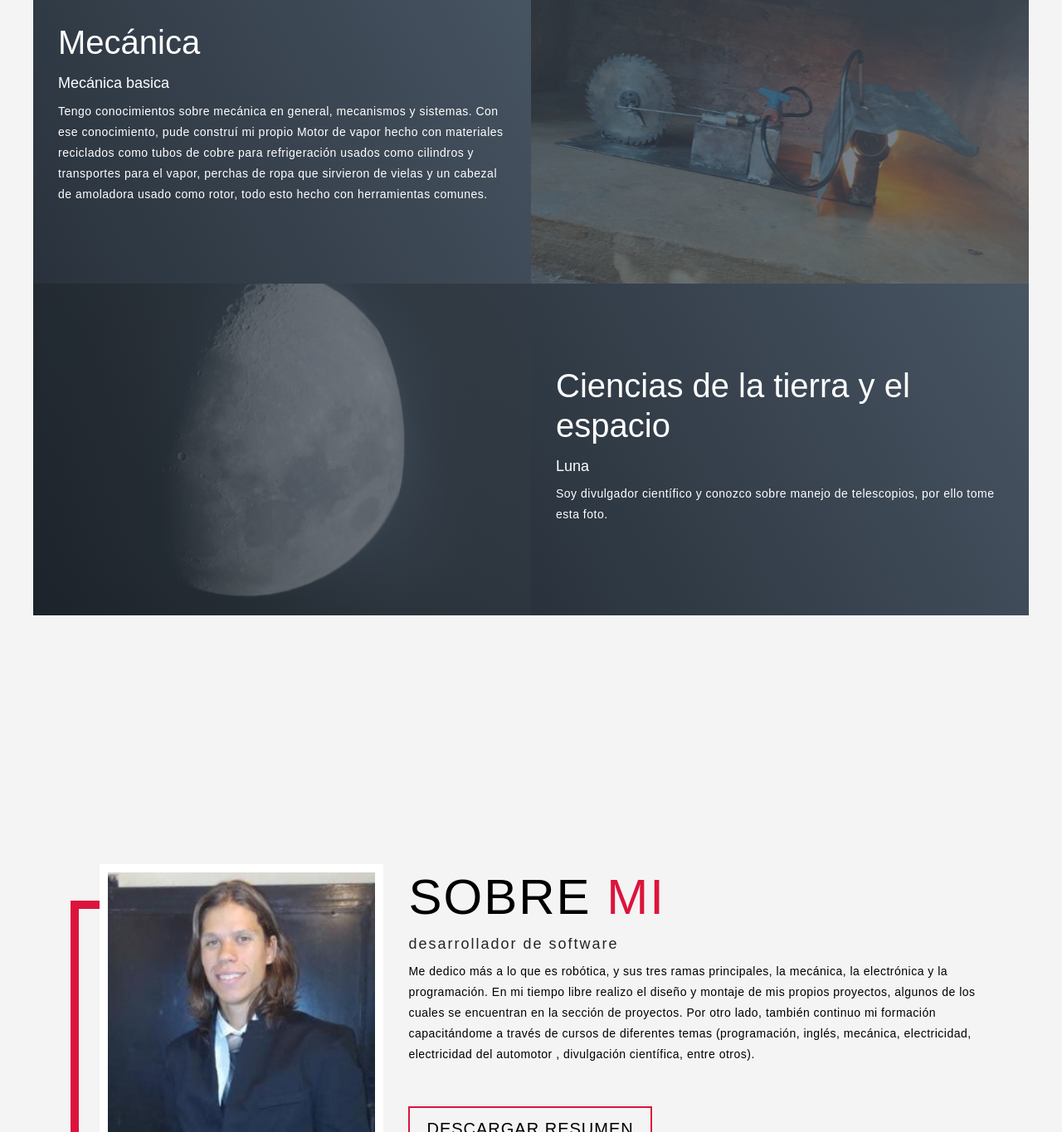
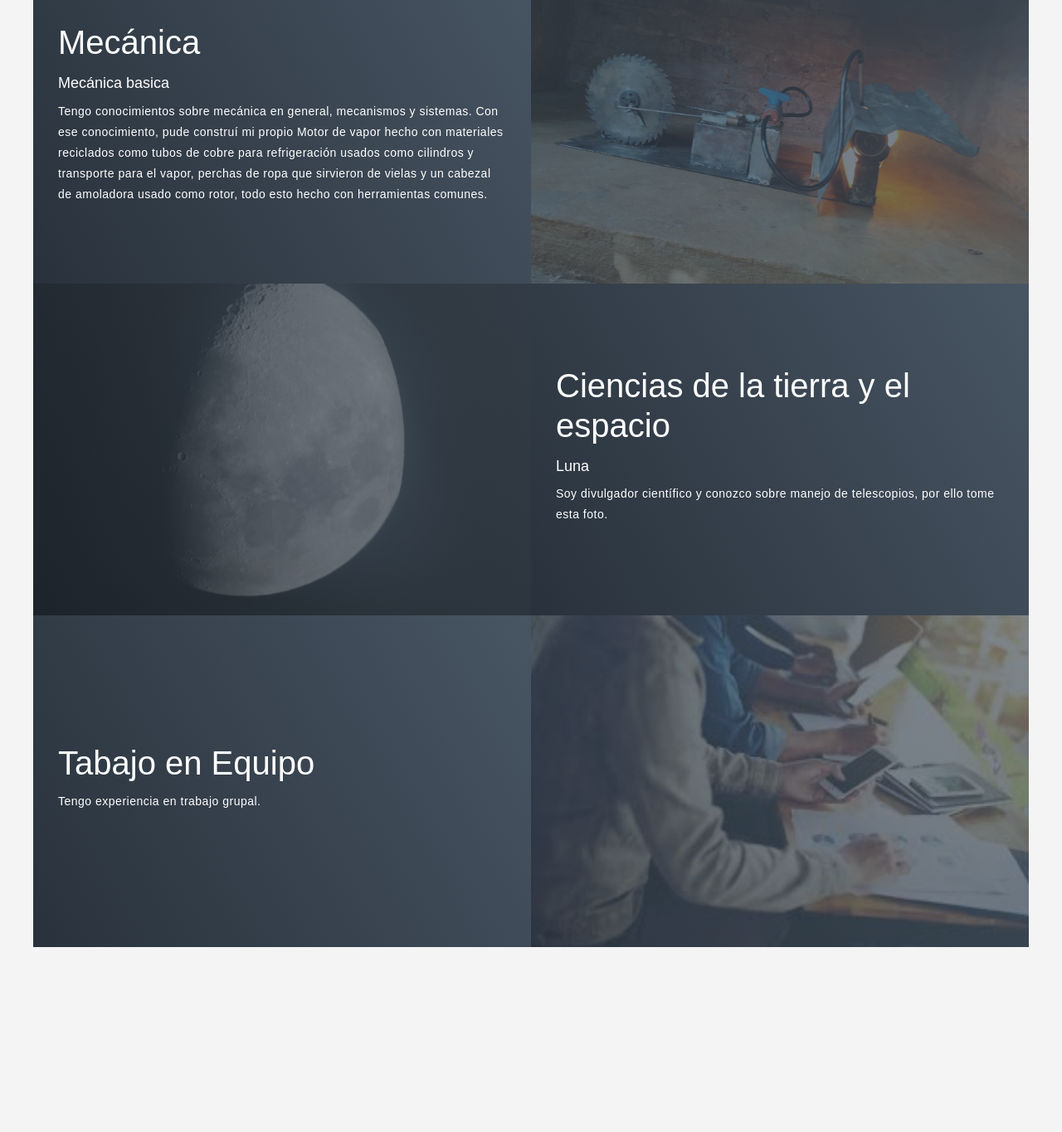
Before and after one commit to Franco1260/Franco1260.github.io, a plain HTML site: page index.html in a window 1280 px wide. Shown: the part 3600-4965 px from the top of the page at 83% size. Drawn offline with nearby package versions, Linux system fonts and the light colour scheme; a script that the page names is missing.

Commit message:
nuevo Portfolio

```diff
--- a/index.html
+++ b/index.html
@@ -148,7 +148,7 @@
               <img class="d-block w-100" src="./IMG/13.jpeg" alt="Decima imagen">
               <div class="carousel-caption d-none d-md-block">
                 <h5>Bicicleta Eléctrica</h5>
-                <p>!Construí una Bicicleta eléctrica desde cero!</p>
+                <p>¡Construí una Bicicleta eléctrica desde cero!</p>
               </div>
             </div>
             <div class="carousel-item">
@@ -207,7 +207,7 @@
         </div>
         <div class="project-item">
           <div class="project-info">
-            <h1>herramientas de taller</h1>
+            <h1>Herramientas de taller</h1>
             <h2>Taller</h2>
             <p>Manejo de gran variedad de herramientas, amoladora, sierras, taladros, soldadora de puntos, torno etc.</p>
           </div>
@@ -240,7 +240,9 @@
             <h1>Mecánica</h1>
             <h2>Mecánica basica</h2>
             <p>Tengo conocimientos sobre mecánica en general, mecanismos y sistemas.
-              Con ese conocimiento, pude construí mi propio Motor de vapor hecho con materiales reciclados como tubos de cobre para refrigeración usados como cilindros y transportes para el vapor, perchas de ropa que sirvieron de vielas y un cabezal de amoladora usado como rotor, todo esto hecho con herramientas comunes.</p>
+              Con ese conocimiento, pude construí mi propio Motor de vapor hecho con materiales reciclados
+              como tubos de cobre para refrigeración usados como cilindros y transporte para el vapor, perchas de ropa que sirvieron de vielas y un cabezal de amoladora usado como rotor,
+              todo esto hecho con herramientas comunes.</p>
           </div>
           <div class="project-img">
             <img src="./IMG/motor.jpeg" alt="img">
@@ -254,8 +256,17 @@
           </div>
           <div class="project-img">
             <img src="./IMG/luna2.0.jpeg" alt="img">
-      </div>
-    </div>
+          </div>
+        </div>
+        <div class="project-item">
+          <div class="project-info">
+            <h1>Tabajo en Equipo</h1>
+            <p>Tengo experiencia en trabajo grupal.</p>
+          </div>
+          <div class="project-img">
+            <img src="./IMG/trabajo en grupo.jpg" alt="img">
+          </div>
+        </div>
   </section>
   <!-- End Projects Section -->
 
@@ -268,15 +279,16 @@
         </div>
       </div>
       <div class="col-right">
-        <h1 class="section-title">Sobre <span>mi</span></h1>
-        <h2>desarrollador de software</h2>
+        <h1 class="section-title">Sobre <span>mí</span></h1>
+        <h2>Desarrollador de software</h2>
         <p>
-          Me dedico más a lo que es robótica, y sus tres ramas principales, la mecánica, la electrónica y la programación.
-          En mi tiempo libre realizo el diseño y montaje de mis propios proyectos, algunos de los cuales se encuentran en la sección de proyectos.
-          Por otro lado, también continuo mi formación capacitándome a través de cursos de diferentes temas (programación, inglés, mecánica, electricidad, electricidad del automotor
-          , divulgación científica, entre otros).
+          Me dedico más a la robótica, y sus tres ramas principales: mecánica, electrónica y programación.
+          En mi tiempo libre, realizo el diseño y montaje de mis propios proyectos, algunos de los cuales se encuentran en la sección de proyectos.
+          Además, me gusta y tengo habilidades para enseñar.
+          Por otro lado, también continúo mi formación cursando la carrera de Ingeniería en Informática.
+
           </p>
-        <a href="#" class="cta">Descargar resumen</a>
+        <a download="Curriculum" href="./CV Franco Homeniuk.pdf" class="cta">Descargar resumen</a> <!--ACA PONGO MI CURRICULUM PARA DESCARGAR RESMEN-->
       </div>
     </div>
   </section>
@@ -293,7 +305,7 @@
           <div class="icon"><img src="https://img.icons8.com/bubbles/100/000000/phone.png" /></div>
           <div class="contact-info">
             <h1>Teléfono</h1>
-            <h2>+54 376 4755822</h2>
+            <!--<h2>+54 376 4755822</h2>-->
             <h2>+54 376 4755822</h2>
           </div>
         </div>
@@ -301,7 +313,7 @@
           <div class="icon"><img src="https://img.icons8.com/bubbles/100/000000/new-post.png" /></div>
           <div class="contact-info">
             <h1>Gmail</h1>
-            <h2>franco95homeniuk@gmail.com</h2>
+            <!--<h2>franco95homeniuk@gmail.com</h2>-->
             <h2>francohomeniuk95@gmail.com</h2>
           </div>
         </div>
```
Also changed, not shown: IMG/trabajo en grupo.jpg (added), 2 other files.
